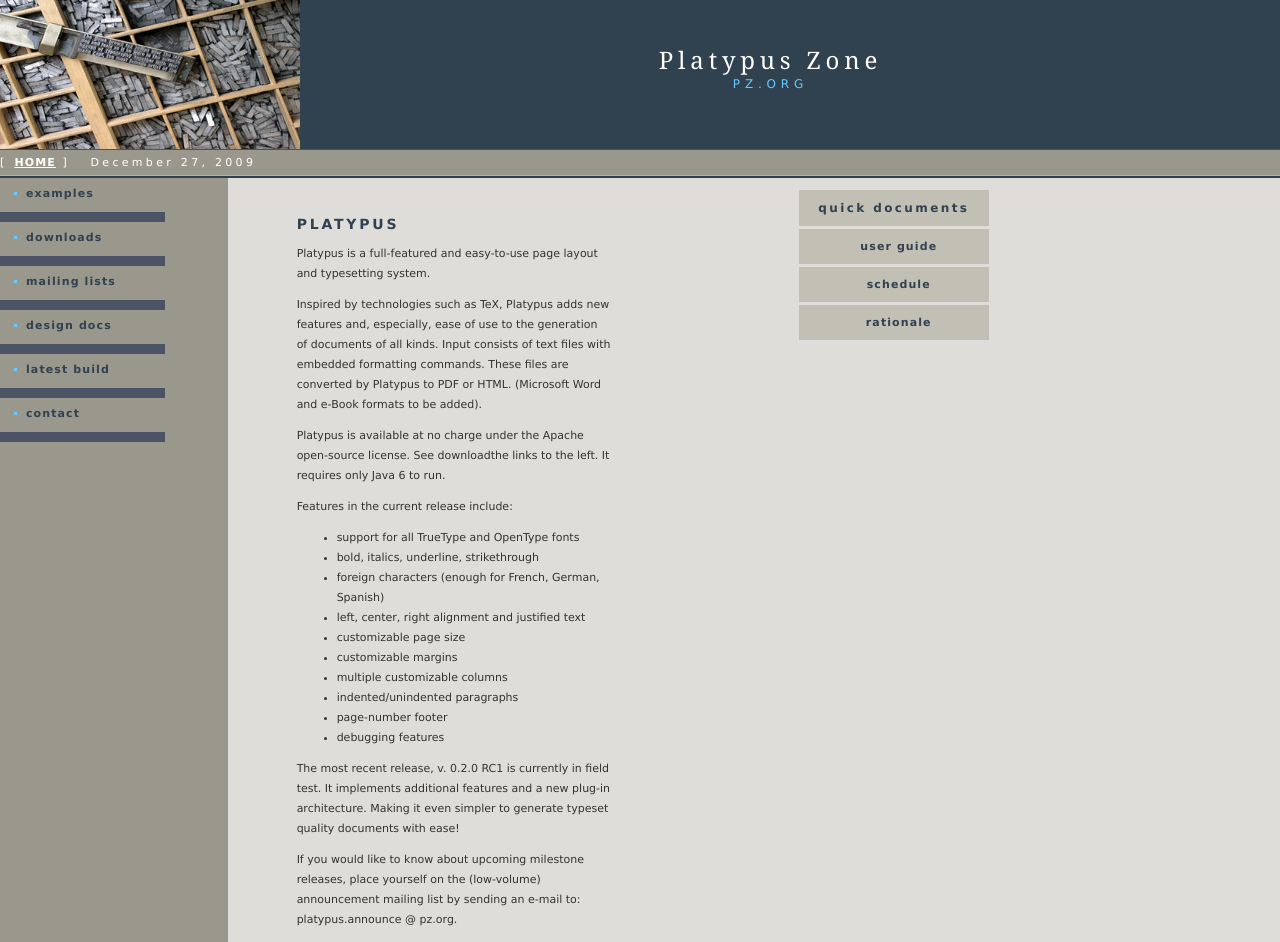
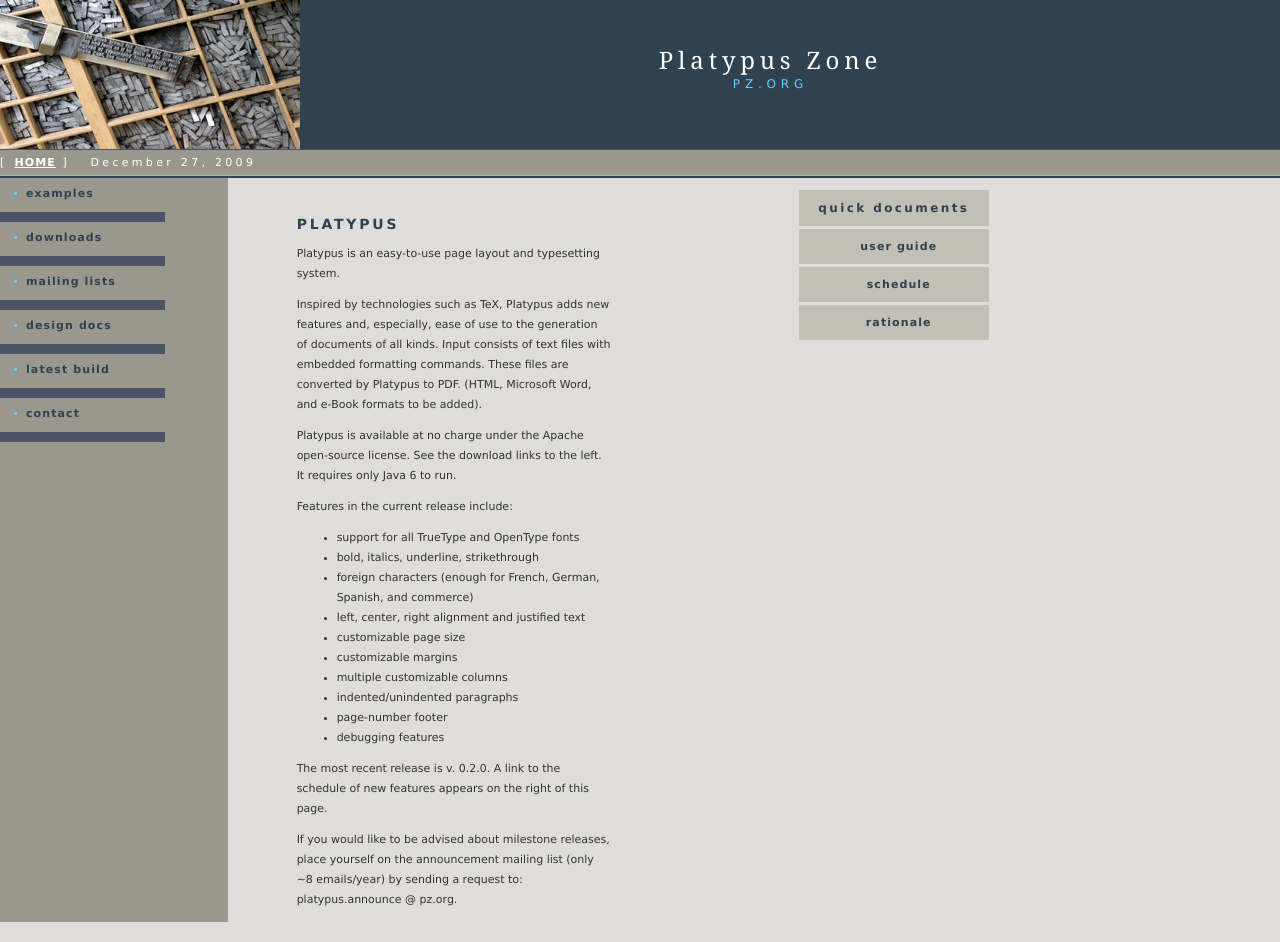
Before and after one commit to codehaus/platypus, a plain HTML site: page web/index.html in a window 1280 px wide. Drawn offline with Linux system fonts and the light colour scheme.

Commit message:
Updated HTML on Platypus website to reflect the final release of v. 0.2.0

```diff
--- a/web/index.html
+++ b/web/index.html
@@ -120,23 +120,23 @@ var TODAY = monthname[d.getMonth()] + " " + d.getDate() + ", " + d.getFullYear()
         </tr>
         <tr>
           <td width="310" valign="top" class="bodyText">
-            <p>Platypus is a full-featured and easy-to-use page layout and typesetting system.
+            <p>Platypus is an easy-to-use page layout and typesetting system.
             </p>
 
             <p style="margin-bottom: 0;">Inspired by technologies such as TeX, Platypus
-                adds new features and, especially, ease of use to the generation of documents of all kinds. Input consists of text files with embedded formatting commands. These files are converted by Platypus to PDF or HTML. (Microsoft
-                Word and e-Book formats to be added).
+                adds new features and, especially, ease of use to the generation of documents of all kinds. Input consists of text files with embedded formatting commands. These files are converted by Platypus to PDF. (HTML, Microsoft
+                Word, and e-Book formats to be added).
             </p>
 
             <p>Platypus is available at no charge under the Apache
-               open-source license. See downloadthe links to the left.
+               open-source license. See the download links to the left.
 			   It requires only Java 6 to run.
             </p>
 
             <p>Features in the current release include:<ul>
 				<li>support for all TrueType and OpenType fonts
 				<li>bold, italics, underline, strikethrough
-				<li>foreign characters (enough for French, German, Spanish)
+				<li>foreign characters (enough for French, German, Spanish, and commerce)
 				<li>left, center, right alignment and justified text
 				<li>customizable page size
 				<li>customizable margins
@@ -145,11 +145,11 @@ var TODAY = monthname[d.getMonth()] + " " + d.getDate() + ", " + d.getFullYear()
 				<li>page-number footer
 				<li>debugging features
 				</ul>
-The most recent release, v. 0.2.0 RC1 is currently in field test. It implements additional features and a new plug-in architecture. Making it even simpler to generate typeset quality documents with ease!
+The most recent release is v. 0.2.0. A link to the schedule of new features appears on the right of this page.
             </p>
 
-            <p>If you would like to know about upcoming milestone releases, place yourself on the
-               (low-volume) announcement mailing list by sending an e-mail to: platypus.announce @ pz.org.
+            <p>If you would like to be advised about milestone releases, place yourself on the
+               announcement mailing list (only ~8 emails/year) by sending a request to: platypus.announce @ pz.org.
             </p>
           </td>
         </tr>
@@ -167,7 +167,8 @@ The most recent release, v. 0.2.0 RC1 is currently in field test. It implements
             </tr>
             <tr>
                 <td colspan="3" id="colheader" class="subHeader2" align="center">
-                    &nbsp;&nbsp;<a href="http://platypus.pz.org/UserGuide.pdf" class="subHeader2">user guide</a>
+                    &nbsp;&nbsp;<a href="http://kenai.com/projects/platypus/downloads/download/v.%25200.2.0%252FUserGuide-0.2.0.pdf"
+					class="subHeader2">user guide</a>
                 </td>
             </tr>
             <tr>
```
Also changed, not shown: web/downloads.html (+20 -1 lines).
